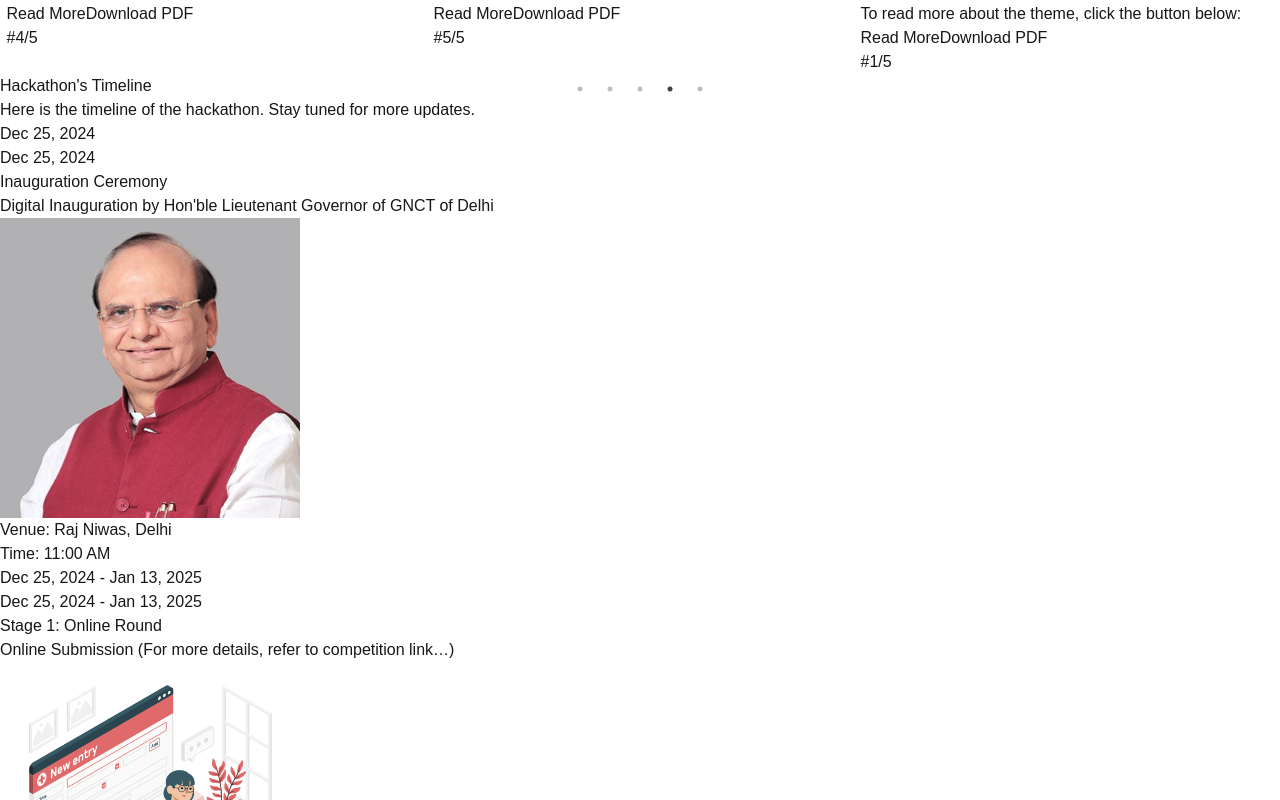
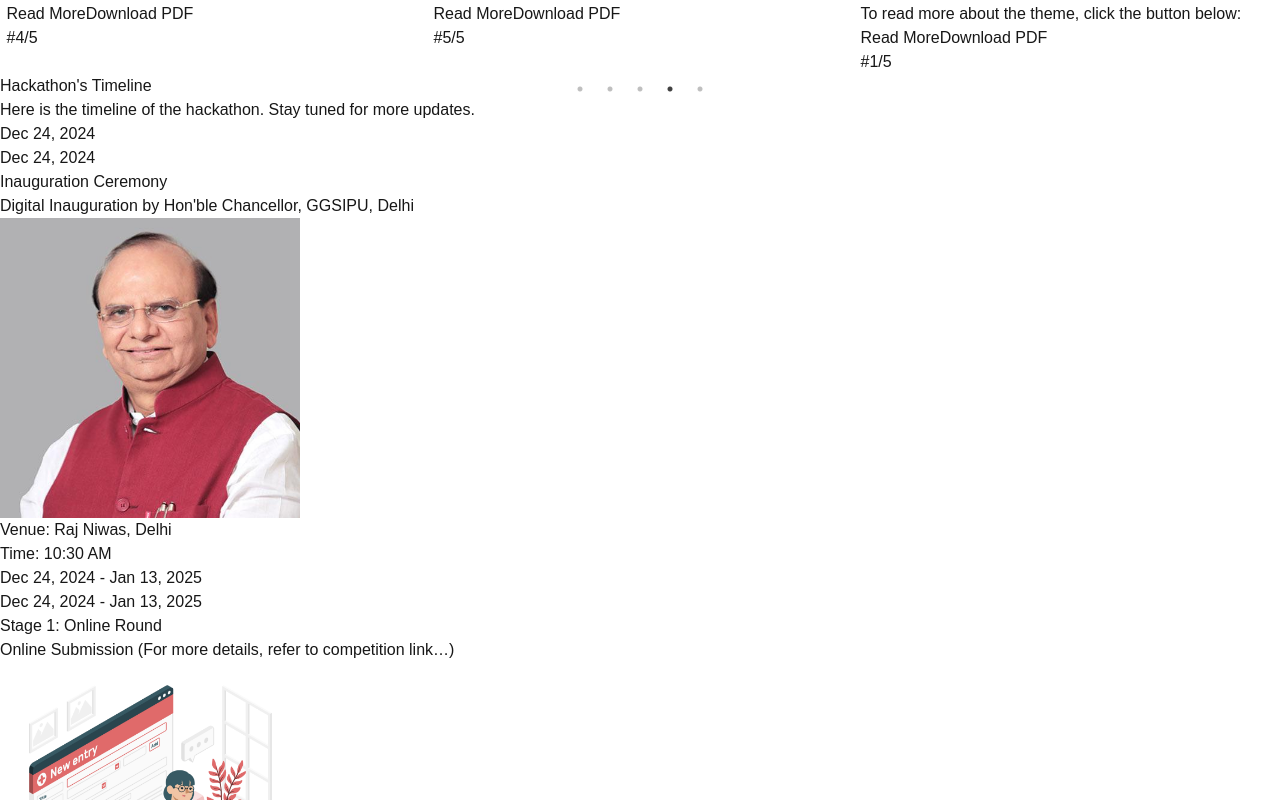
Before and after one commit to Avnish-oP/sdi2025-website, a Next.js app: page / in a window 1280 px wide. Shown: the part 2400-3200 px from the top of the page. Built offline with nearby package versions, Linux system fonts and the light colour scheme.

Commit message:
Update Schedule With Corrected Timelines

```diff
--- a/src/components/Schedule.tsx
+++ b/src/components/Schedule.tsx
@@ -5,14 +5,14 @@ import { Timeline } from "@/components/ui/timeline";
 export function HackathonTimeline() {
     const data = [
         {
-          title: "Dec 25, 2024",
+          title: "Dec 24, 2024",
           content: (
             <div>
               <h1 className="text-indigo-600 text-lg md:text-3xl font-bold antialiased mb-8">
                 Inauguration Ceremony
               </h1>
               <p className="text-neutral-800 text-sm md:text-lg font-normal mb-8">
-                Digital Inauguration by Hon&apos;ble Lieutenant Governor of GNCT of Delhi
+                Digital Inauguration by Hon&apos;ble Chancellor, GGSIPU, Delhi
               </p>
               <div className="">
                 <img
@@ -29,13 +29,13 @@ export function HackathonTimeline() {
                 </p>
               </div>
                 <p className="text-neutral-800 text-sm md:text-lg font-normal mt-4">
-                  <span className="text-indigo-600 text-xl">Time:</span> 11:00 AM
+                  <span className="text-indigo-600 text-xl">Time:</span> 10:30 AM
                 </p>
             </div>
           ),
         },
         {
-          title: "Dec 25, 2024 - Jan 13, 2025",
+          title: "Dec 24, 2024 - Jan 13, 2025",
           content: (
             <div>
               <h1 className="text-indigo-600 text-lg md:text-3xl font-bold antialiased mb-8">
@@ -86,7 +86,7 @@ export function HackathonTimeline() {
               </div>
               <div className="flex flex-col md:flex-row gap-4">
                 <p className="text-neutral-800 text-sm md:text-lg font-normal mt-4">
-                  <span className="text-indigo-600 text-xl">Venue: </span> GGSIPU Auditorium at Shahdara Campus
+                  <span className="text-indigo-600 text-xl">Venue: </span> GGSIP university,  East delhi campus,  Surajmal Vihar
                 </p>
               </div>
                 <p className="text-neutral-800 text-sm md:text-lg font-normal mt-4">
@@ -123,7 +123,7 @@ export function HackathonTimeline() {
         //       </div>
         //       <div className="flex flex-col md:flex-row gap-4">
         //         <p className="text-neutral-800 text-sm md:text-lg font-normal mt-4">
-        //           <span className="text-indigo-600 text-xl">Venue: </span> GGSIPU Auditorium at Shahdara Campus
+        //           <span className="text-indigo-600 text-xl">Venue: </span> Auditorium, GGSIP university,  East Delhi Campus,  Surajmal Vihar, Delhi
         //         </p>
         //       </div>
         //         <p className="text-neutral-800 text-sm md:text-lg font-normal mt-4">
@@ -160,7 +160,7 @@ export function HackathonTimeline() {
               </div>
               <div className="flex flex-col md:flex-row gap-4">
                 <p className="text-neutral-800 text-sm md:text-lg font-normal mt-4">
-                  <span className="text-indigo-600 text-xl">Venue:</span> Raj Niwas
+                  <span className="text-indigo-600 text-xl">Venue:</span> Auditorium, GGSIP university,  East Delhi Campus,  Surajmal Vihar, Delhi
                 </p>
               </div>
                 <p className="text-neutral-800 text-sm md:text-lg font-normal mt-4">
```
